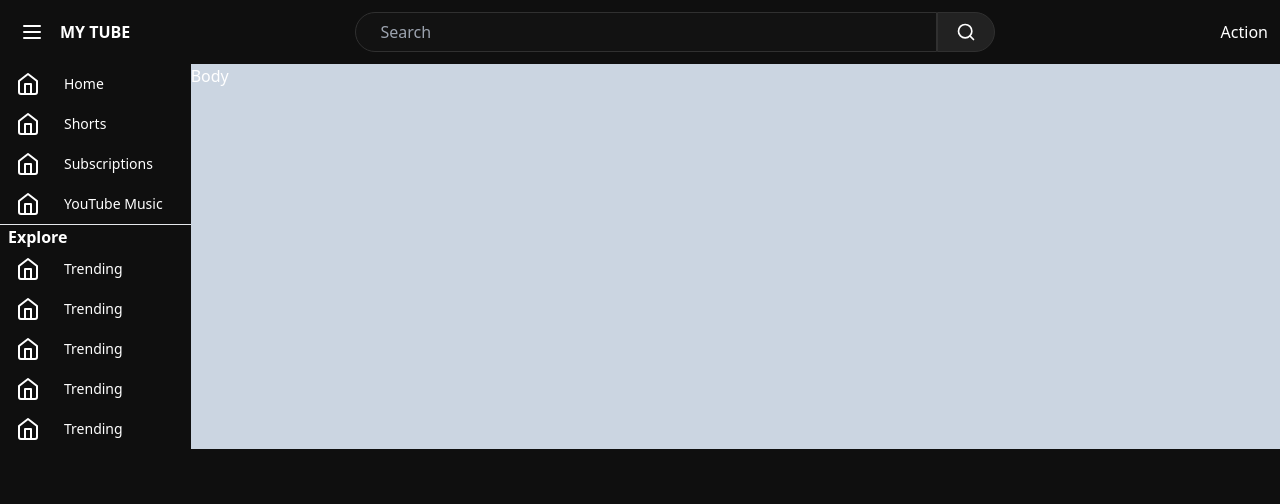
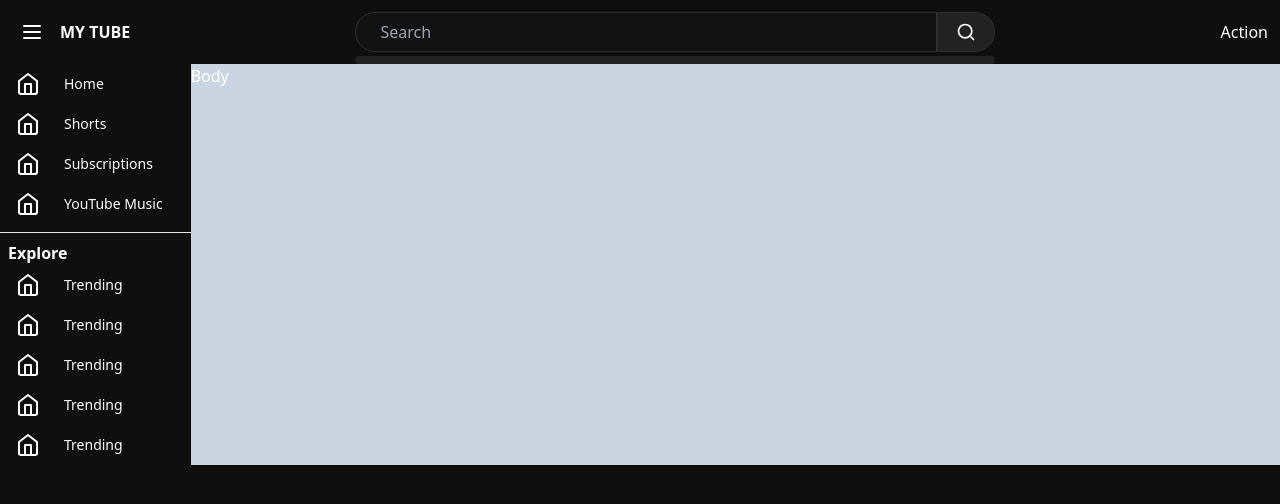
Before and after one commit to namanjawaliya/mytube, a React (Vite) app: page / in a window 1280 px wide. Both pictures are taken after a click on the button 32 px from the left and 32 px from the top of the page. Shown: the top 504 px of the page. Built offline with nearby package versions, Linux system fonts and the light colour scheme.

Commit message:
resolved issues with yt use query

```diff
--- a/src/components/search-bar/SearchBar.tsx
+++ b/src/components/search-bar/SearchBar.tsx
@@ -1,10 +1,60 @@
-import { ChangeEvent, useState } from "react";
+import { useState } from "react";
 
 import SearchSuggestion from "@/components/search-bar/SearchSuggestion";
 import { YT_API_URI } from "@/utils/constants";
 
 import { Search } from "lucide-react";
 import { useQuery } from "react-query";
+enum LiveBroadcastContent {
+  None = "none",
+}
+
+interface Thumbnail {
+  url: string;
+  width: number;
+  height: number;
+}
+
+interface Snippet {
+  publishedAt: string;
+  channelId: string;
+  title: string;
+  description: string;
+  thumbnails: {
+    default: Thumbnail;
+    medium: Thumbnail;
+    high: Thumbnail;
+  };
+  channelTitle: string;
+  liveBroadcastContent: LiveBroadcastContent;
+  publishTime: string;
+}
+
+interface VideoId {
+  kind: string;
+  videoId: string;
+}
+
+interface Item {
+  kind: string;
+  etag: string;
+  id: VideoId;
+  snippet: Snippet;
+}
+
+interface PageInfo {
+  totalResults: number;
+  resultsPerPage: number;
+}
+
+interface YoutubeSearchListResponse {
+  kind: string;
+  etag: string;
+  nextPageToken?: string;
+  regionCode: string;
+  pageInfo: PageInfo;
+  items?: Item[];
+}
 
 const fetchSearchSuggestions = async (searchQuery: string) => {
   const endpoint = `${YT_API_URI}/search?part=snippet&maxResults=5&q=${searchQuery}&key=${
@@ -18,7 +68,7 @@ const fetchSearchSuggestions = async (searchQuery: string) => {
 const SearchBar = () => {
   const [searchQuery, setSearchQuery] = useState("");
 
-  const { data, error } = useQuery(
+  const { data, error } = useQuery<YoutubeSearchListResponse>(
     ["searchSuggestions", searchQuery],
     () => fetchSearchSuggestions(searchQuery),
     {
@@ -31,7 +81,8 @@ const SearchBar = () => {
     setSearchQuery(value);
   };
 
-  const suggestions = data?.items?.map((item) => item?.snippet?.title);
+  const suggestions: string[] =
+    data?.items?.map((item: Item) => item?.snippet?.title ?? "") || [];
 
   return (
     <div className="relative">
--- a/src/components/search-bar/SearchSuggestion.tsx
+++ b/src/components/search-bar/SearchSuggestion.tsx
@@ -1,7 +1,7 @@
 import { SearchIcon } from "lucide-react";
 
 type Props = {
-  suggestions: [];
+  suggestions: string[];
 };
 
 const SearchSuggestion = ({ suggestions }: Props) => {
--- a/src/components/sidebar/Sidebar.tsx
+++ b/src/components/sidebar/Sidebar.tsx
@@ -7,11 +7,15 @@ const Sidebar = () => {
   const sidebarWidth = isSidebarOpen ? "w-56" : "w-20";
 
   return (
-    <div className={`ease-linear ${sidebarWidth} h-full`}>
+    <div
+      className={`ease-linear ${sidebarWidth} transition-all duration-75`}
+    >
       {SIDEBAR_MENU_ITEMS.map((menuItem, idx) => (
         <ul key={menuItem.title}>
-          {idx > 0 && <hr />}
-          <p className="font-bold ml-2">{menuItem.title}</p>
+          {idx > 0 && <hr className="my-2" />}
+          {isSidebarOpen && (
+            <p className="font-bold ml-2">{menuItem.title}</p>
+          )}{" "}
           {menuItem.items.map((subItem) => (
             <li
               key={subItem.name}
@@ -23,9 +27,9 @@ const Sidebar = () => {
                 }`}
               >
                 {subItem.icon && <subItem.icon />}
-                <span className={`${!isSidebarOpen ? "hidden" : "block pl-6"}`}>
-                  {subItem.name}
-                </span>
+                {isSidebarOpen && (
+                  <span className={`truncate pl-6`}>{subItem.name}</span>
+                )}
               </span>
             </li>
           ))}
```
